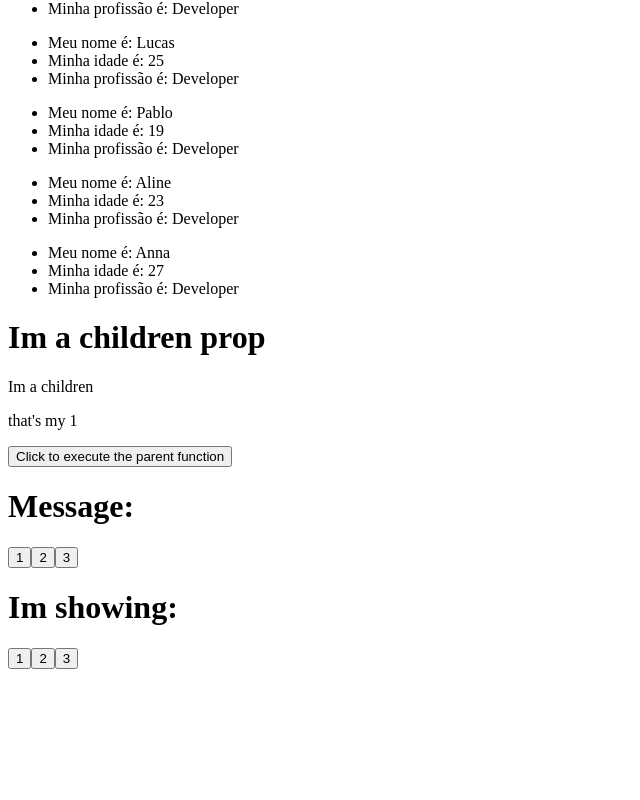
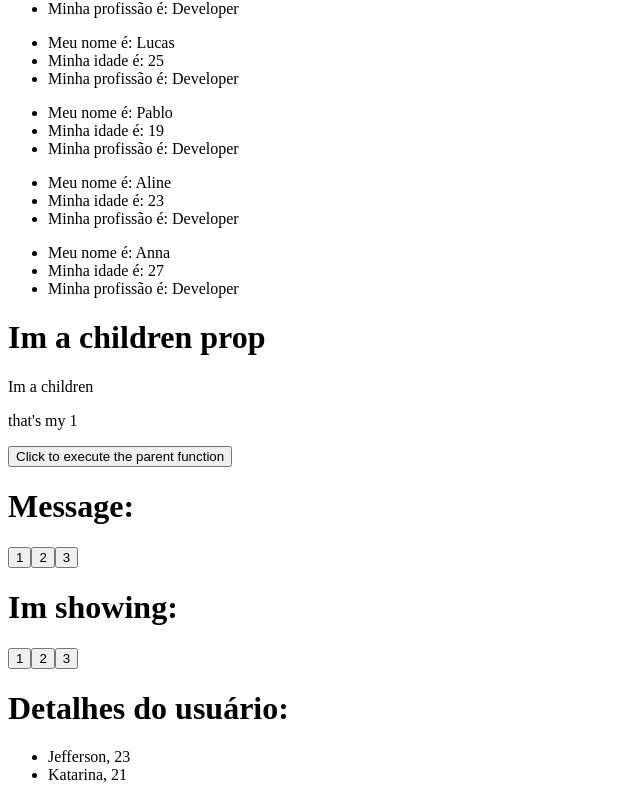
Before and after one commit to ijefin/react-ts, a React (Vite) app: page / in a window 1280 px wide. Shown: the part 1754-2554 px from the top of the page, without its empty margins (0-640 px from the left). Before the commit the page ends 2431 px from the top, so only its background shows below. Built offline with nearby package versions, Linux system fonts and the light colour scheme.

Commit message:
one more

```diff
--- a/src/App.jsx
+++ b/src/App.jsx
@@ -10,6 +10,7 @@ import { useState } from "react";
 import { HandleMessage } from "./components/HandleMessage";
 import { StateLift } from "./components/StateLift";
 import { LiftChange } from "./components/LiftChange";
+import { UserDetails } from "./components/UserDetails";
 
 export const App = () => {
   const data = [
@@ -60,6 +61,7 @@ export const App = () => {
       <HandleMessage handleMessage={handleChange} />
       <StateLift messageToShow={message} />
       <LiftChange showFunc={handleChange} />
+      <UserDetails />
     </>
   );
 };
--- /dev/null
+++ b/src/components/UserDetails.jsx
@@ -0,0 +1,25 @@
+import React from "react";
+
+export const UserDetails = () => {
+  const users = [
+    { nome: "Jefferson", idade: 23, profissao: "Dev" },
+    { nome: "Izadora", idade: 14, profissao: "Nenhuma" },
+    { nome: "Katarina", idade: 21, profissao: "Profissional do S" },
+  ];
+
+  return (
+    <>
+      <h1>Detalhes do usuário:</h1>
+      <ul>
+        {users.map(
+          (users) =>
+            users.idade >= 18 && (
+              <li>
+                {users.nome}, {users.idade}
+              </li>
+            )
+        )}
+      </ul>
+    </>
+  );
+};
```
